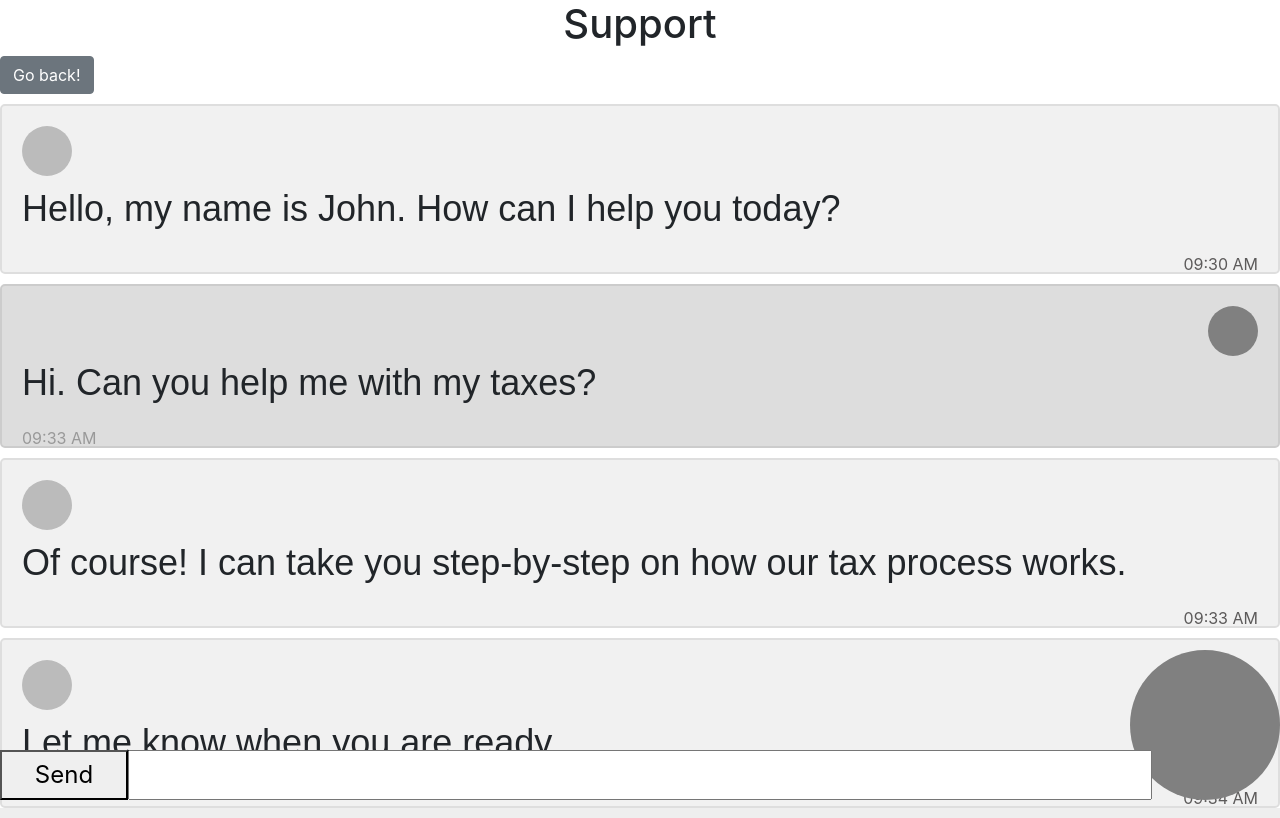
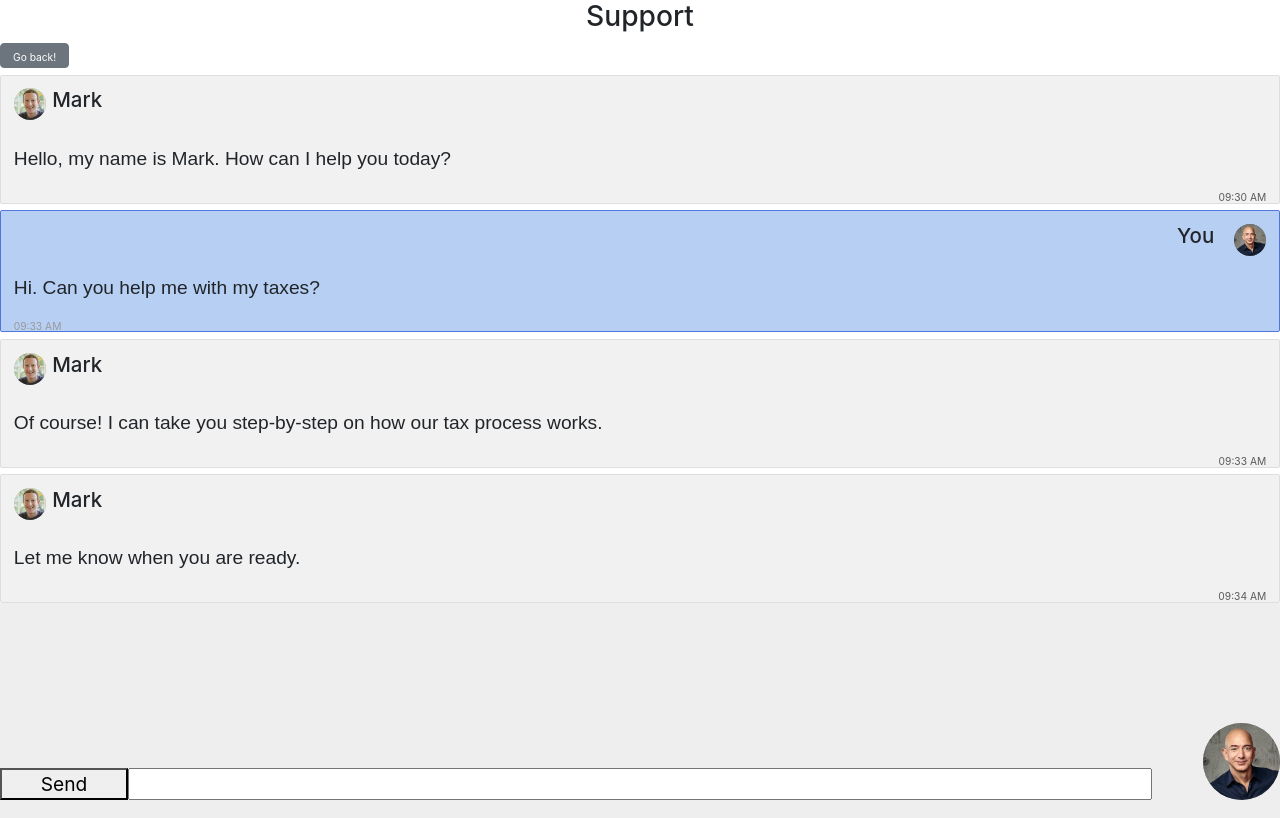
Before and after one commit to CS422-AINT/cs422-aint, a plain HTML site: page support.html in a window 1280 px wide. Drawn offline with nearby package versions, Linux system fonts and the light colour scheme.

Commit message:
Add files via upload

```diff
--- a/styles.css
+++ b/styles.css
@@ -31,35 +31,39 @@ grid-row-gap: 20px;
     font-family:sans-serif;
 }
 
+#title {
+    font-size: 2.2vw;
+}
+
 .container-support {
-    border: 2px solid #dedede;
+    border: .15vw solid #dedede;
     background-color: #f1f1f1;
-    border-radius: 5px;
-    padding: 20px;
-    margin: 10px 0;
+    border-radius: .15vw;
+    padding: 1vw;
+    margin: .5vw 0;
 }
 
 .container-client {
-    border: 2px solid #ccc;
-    background-color: #ddd;
-    border-radius: 5px;
-    padding: 20px;
-    margin: 10px 0;
+    border: .15vw solid rgb(81, 119, 223);
+    background-color: rgb(182, 207, 243);
+    border-radius: .15vw;
+    padding: 1vw;
+    margin: .5vw 0;
 }
 
-.dot-service {
-    height: 50px;
-    width: 50px;
+.container-support img {
+    height: 2.5vw;
+    width: 2.5vw;
     background-color: #bbb;
-    border-radius: 50px;
-    display: inline-block;
+    border-radius: 2.5vw;
+    float: left;
 }
 
-.dot-client {
-    height: 50px;
-    width: 50px;
+.container-client img {
+    height: 2.5vw;
+    width: 2.5vw;
     background-color: grey;
-    border-radius: 50px;
+    border-radius: 2.5vw;
     margin-left: 20px;
     float: right;
 }
@@ -67,10 +71,12 @@ grid-row-gap: 20px;
 .time-right {
     float: right;
     color: rgb(92, 90, 90);
-    font-size: 16px;
+    font-size: .8vw;
+    margin-bottom: 10px 0;
 }
 
 .time-left {
+    font-size: .8vw;
     float: left;
     color: #999;
 }
@@ -79,44 +85,63 @@ grid-row-gap: 20px;
     margin-top: 50px;
 }
 
+#support-name {
+    margin-left: 3vw;
+    font-size: 1.6vw;
+}
+
+#client-name {
+    float: right;
+    margin-left: 50vw;
+    font-size: 1.6vw;
+}
+
 p {
-    font-size: 36px;
+    font-size: 1.5vw;
     font-family: Arial;
 }
 
 #send {
     width: 10vw;
-    height: 50px;
-    font-size: 24px;
-    position: absolute;
+    height: 2.5vw;
+    font-size: 1.5vw;
+    position: fixed;
     bottom: 0;
     left: 0;
 }
 
 #textbox {
     width: 80vw;
-    height: 50px;
-    position: absolute;
+    height: 2.5vw;
+    position: fixed;
     bottom: 0;
     left: 10vw;
-    font-size: 24px;
+    font-size: 2vw;
 }
 
-.dot {
-    height: 150px;
-    width: 150px;
+.inputbox img {
+    height: 6vw;
+    width: 6vw;
     background-color: grey;
-    border-radius: 150px;
-    margin-left: 20px;
-    position: absolute;
+    border-radius: 6vw;
+    position: fixed;
     bottom: 0;
     right: 0;
+}
+
+.inputbox {
+    border-radius: 10vw;
 }
 
 .homeButton {
     align-self: flex-start ;
 }
 
+#btn-secondary {
+    height: 2vw;
+    width: fit-content;
+    font-size: .8vw;
+}
 
 *,
 *:before,
--- a/support.html
+++ b/support.html
@@ -14,37 +14,41 @@
 </head>
 <body>
 
-<h1 style = "text-align: center" >Support</h1>
+<h1 id="title" style = "text-align: center" >Support</h1>
 <div class="homeButton">
-  <a href="homepage.html" class="btn btn-secondary">Go back!</a>
+  <a href="homepage.html" class="btn btn-secondary" id="btn-secondary">Go back!</a>
 </div>
-
+<div class="chat">
   <div class="container-support">
-  <span class="dot-service"></span>
-  <p>Hello, my name is John. How can I help you today?</p>
+    <img src="images/mark-zuck-img.jpg">
+    <h2 id="support-name">Mark</h2><br>
+    <p>Hello, my name is Mark. How can I help you today?</p>
     <span class="time-right">09:30 AM</span>
   </div>
 
   <div class="container-client">
-  <span class="dot-client"></span>
+    <img src="images/jeff-bezos-img.jpg">
+    <h2 id="client-name">You</h2>
     <p class="client">Hi. Can you help me with my taxes?</p>
     <span class="time-left">09:33 AM</span>
   </div>
 
   <div class="container-support">
-  <span class="dot-service"></span>
+    <img src="images/mark-zuck-img.jpg">
+    <h2 id="support-name">Mark</h2><br>
     <p>Of course! I can take you step-by-step on how our tax process works.</p>
     <span class="time-right">09:33 AM</span>
   </div>
 
   <div class="container-support">
-  <span class="dot-service"></span>
+    <img src="images/mark-zuck-img.jpg">
+    <h2 id="support-name">Mark</h2><br>
     <p>Let me know when you are ready.</p>
     <span class="time-right">09:34 AM</span>
   </div>
-
+</div>
 <div class="inputbox">
-  <span class="dot"></span>
+  <img src="images/jeff-bezos-img.jpg">
   <button type="button" id="send">Send</button>
   <input type='text' id="textbox">
 </div>
```
Also changed, not shown: images/jeff-bezos-img.jpg (added), images/mark-zuck-img.jpg (added). Lines whose indentation alone changed are shown as unchanged.
